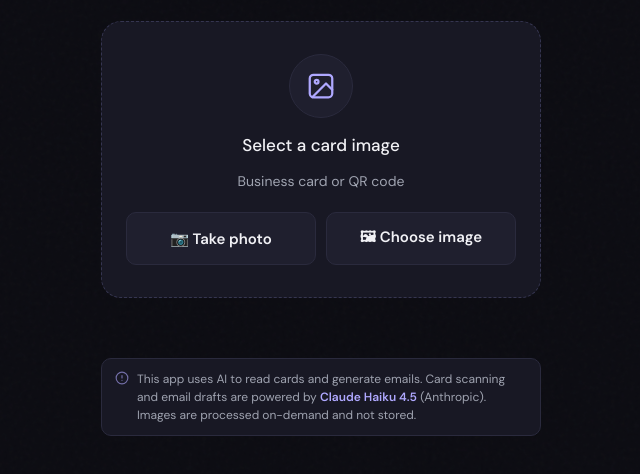
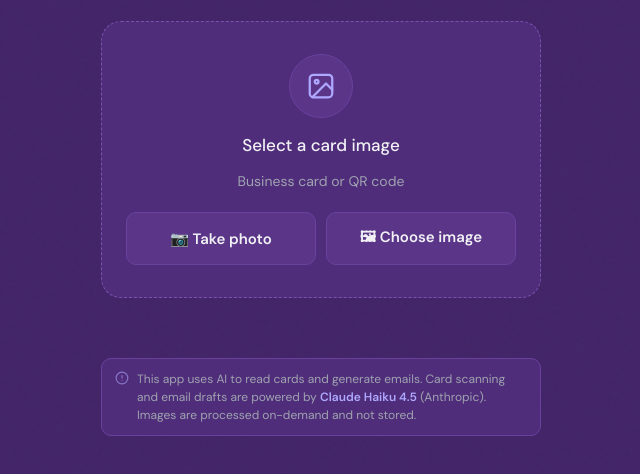
Before and after one commit to TheLoneChemist/BCSv2, a website: page card-scanner.html in a window 1280 px wide. Shown: the part 116-590 px from the top of the page, without its empty margins (319-959 px from the left). Drawn offline with nearby package versions, Linux system fonts and the light colour scheme.

Commit message:
Update card-scanner.html

```diff
--- a/card-scanner.html
+++ b/card-scanner.html
@@ -1,4 +1,4 @@
-<!-- card-scanner v1.1.0 -->
+<!-- card-scanner v1.2.0 -->
 <!DOCTYPE html>
 <html lang="en">
 <head>
@@ -12,11 +12,11 @@
 <link href="https://fonts.googleapis.com/css2?family=DM+Serif+Display&family=DM+Sans:wght@400;500;600&display=swap" rel="stylesheet">
 <style>
   :root {
-    --bg:        #0C0C12;
-    --surface:   #181824;
-    --surface2:  #1f1f2e;
-    --border:    #2a2a3d;
-    --border2:   #353550;
+    --bg:        #422468;
+    --surface:   #4f2d7a;
+    --surface2:  #5a3588;
+    --border:    #6a429e;
+    --border2:   #7a52ae;
     --accent:    #5A4FCF;
     --accent2:   #AFA8FF;
     --muted:     #9FA3B0;
```
